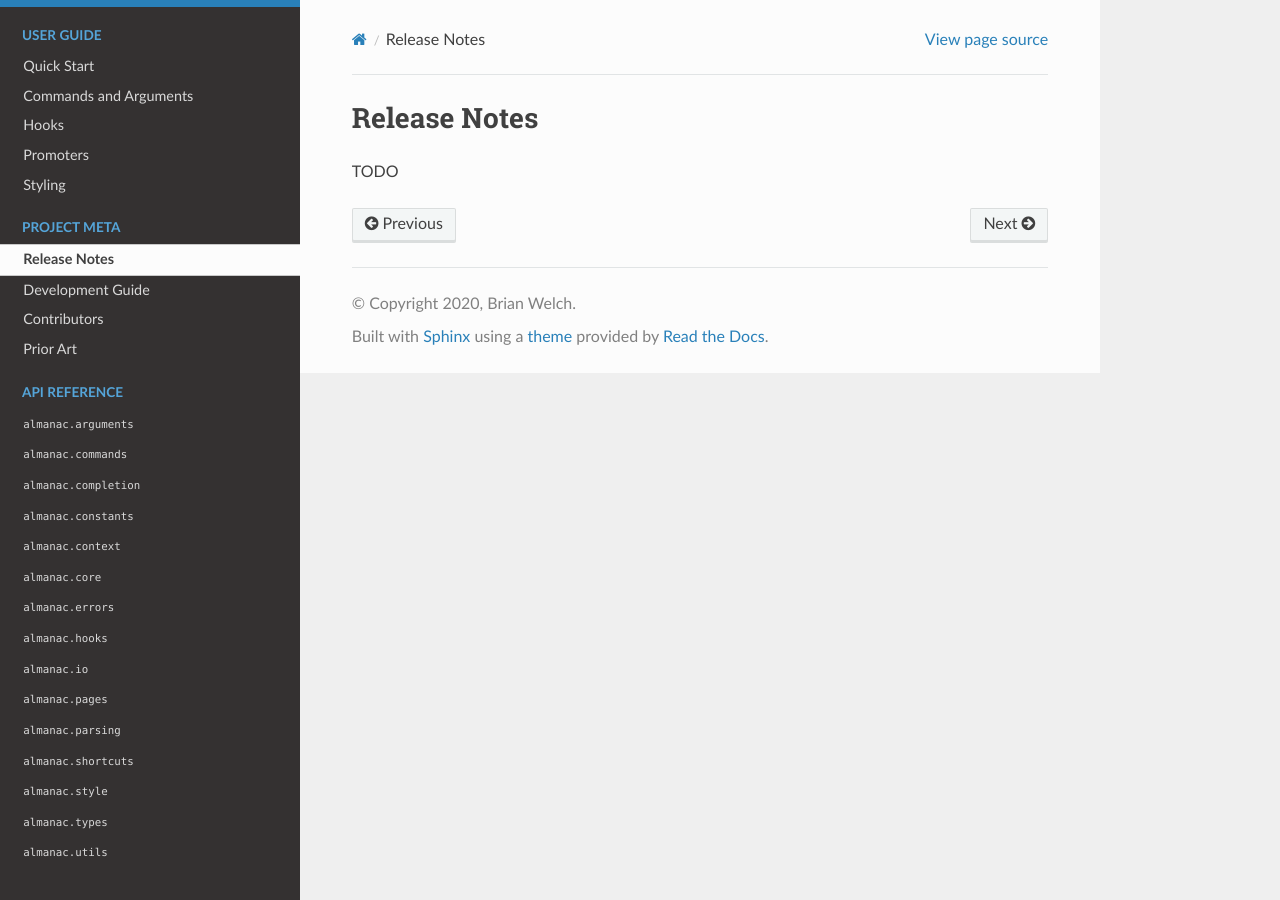
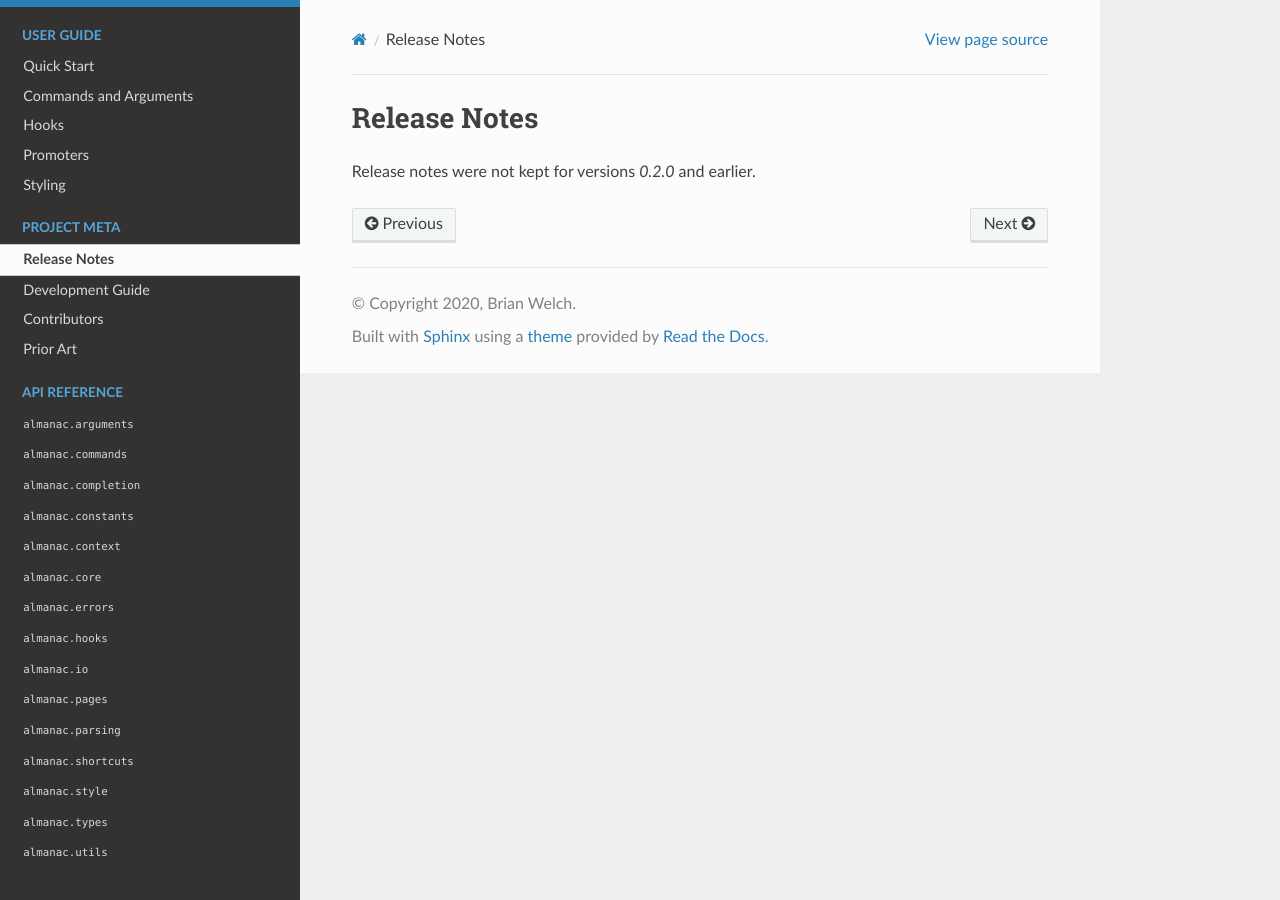
Before and after one commit to welchbj/almanac, a Sphinx documentation site: the page built from docs/project_meta/release_notes.rst, in a window 1280 px wide. Built offline with Sphinx 7.4.7 and the Read the Docs theme 2.0.0, drawn with Linux system fonts in a browser that asks for light colours.

Commit message:
Add release notes notice

```diff
--- a/docs/project_meta/release_notes.rst
+++ b/docs/project_meta/release_notes.rst
@@ -2,4 +2,4 @@
 Release Notes
 =============
 
-TODO
+Release notes were not kept for versions `0.2.0` and earlier.
```
